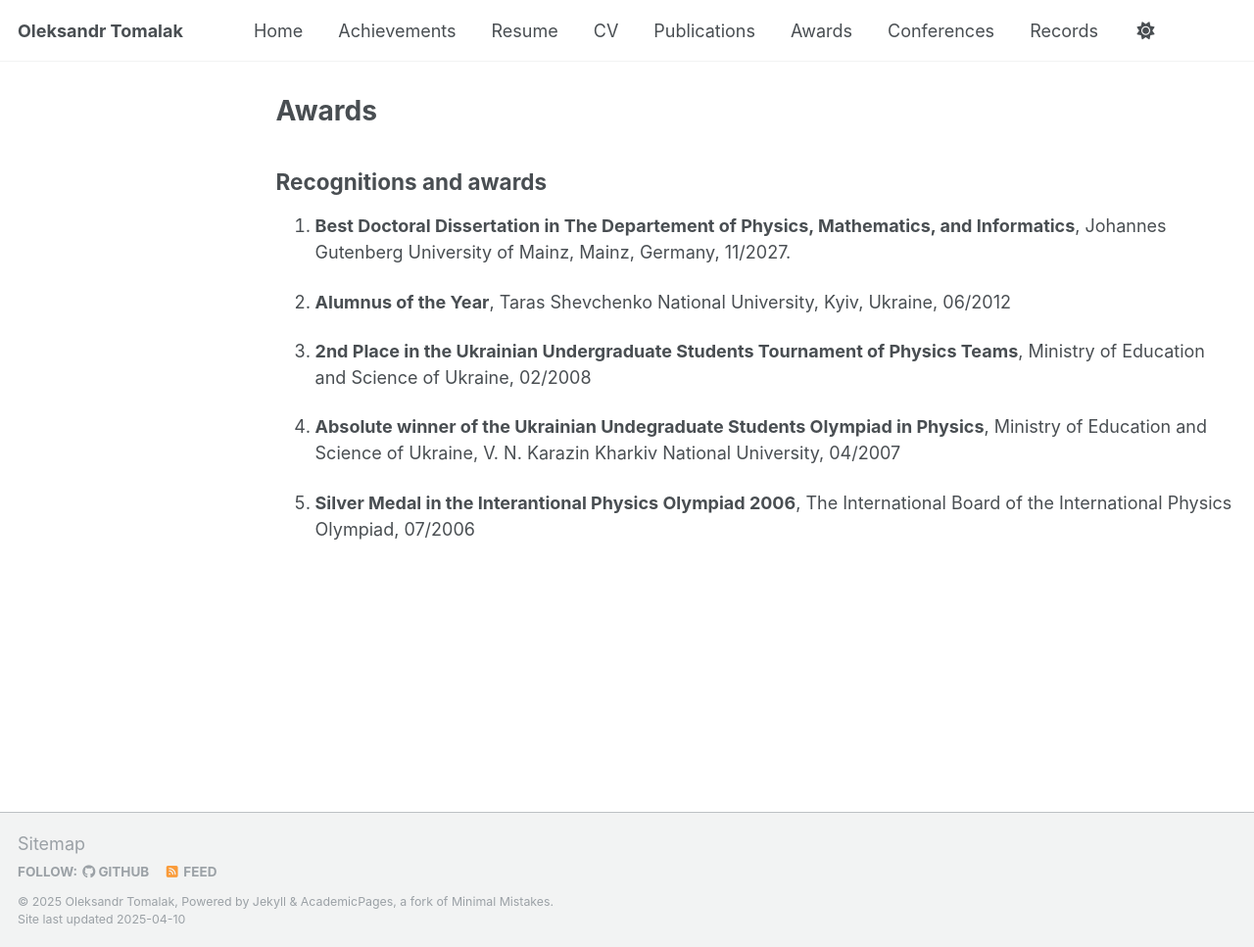
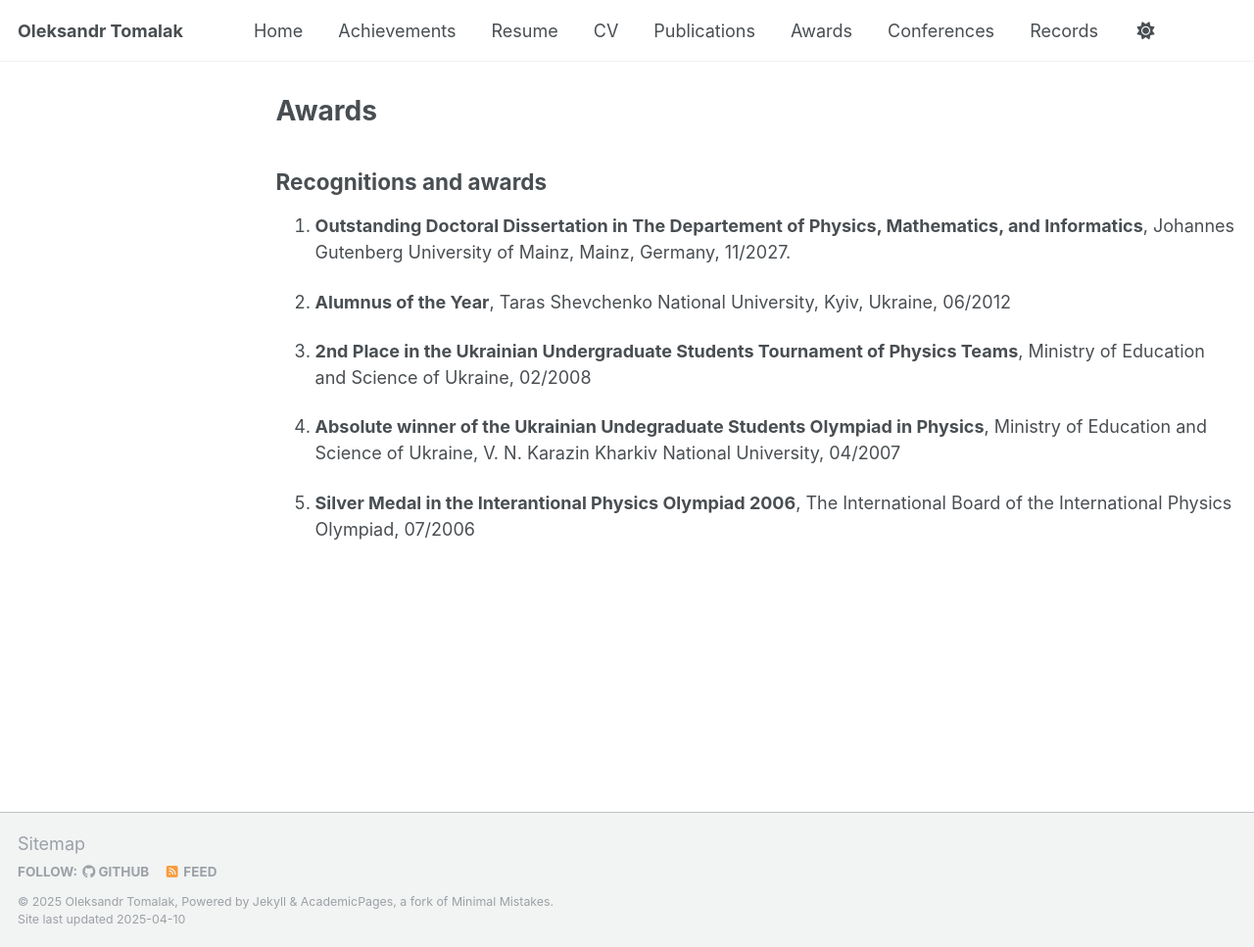
Before and after one commit to tomalak7/tomalak7.github.io, a Jekyll site: the page built from _pages/awards.md, in a window 1280 px wide and 967 px high. Shown: the whole window at 98% size. Built offline with Jekyll 4.4.1, drawn with Linux system fonts in a browser that asks for light colours.

Commit message:
Update awards.md

```diff
--- a/_pages/awards.md
+++ b/_pages/awards.md
@@ -7,7 +7,7 @@ author_profile: false
 
 ## Recognitions and awards
 
-1. **Best Doctoral Dissertation in The Departement of Physics, Mathematics, and Informatics**, Johannes Gutenberg University of Mainz, Mainz, Germany, 11/2027.
+1. **Outstanding Doctoral Dissertation in The Departement of Physics, Mathematics, and Informatics**, Johannes Gutenberg University of Mainz, Mainz, Germany, 11/2027.
 
 2. **Alumnus of the Year**, Taras Shevchenko National University, Kyiv, Ukraine, 06/2012
 
```
